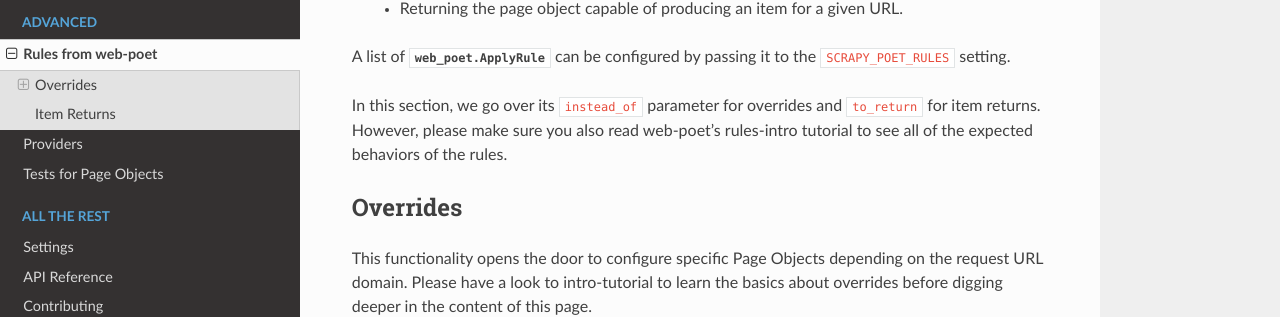
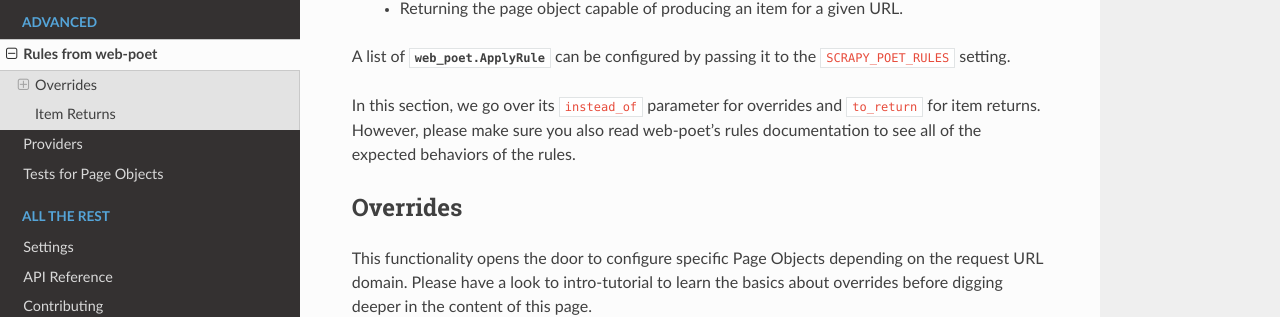
Before and after one commit to scrapinghub/scrapy-poet, a Sphinx documentation site: the page built from docs/rules-from-web-poet.rst, in a window 1280 px wide and 900 px high. Shown: the part 261-578 px from the top of the window. Built offline with Sphinx 7.4.7 and the Read the Docs theme 2.0.0, drawn with Linux system fonts in a browser that asks for light colours; the version number could not be read and is left out; some of the changed text lies outside the part shown.

Commit message:
Update web-poet documentation references (#152)

```diff
--- a/docs/intro/basic-tutorial.rst
+++ b/docs/intro/basic-tutorial.rst
@@ -513,7 +513,7 @@
     * ``scrapy-poet``'s :ref:`rules-from-web-poet` Tutorial section.
     * External `web-poet`_ docs.
 
-        * Specifically, the :external:ref:`rules-intro` Tutorial section.
+        * Specifically, the :ref:`rules` documentation.
 
 Next steps
 ==========
--- a/docs/rules-from-web-poet.rst
+++ b/docs/rules-from-web-poet.rst
@@ -16,8 +16,9 @@
 by passing it to the ``SCRAPY_POET_RULES`` setting.
 
 In this section, we go over its ``instead_of`` parameter for overrides and
-``to_return`` for item returns. However, please make sure you also read web-poet's
-:ref:`rules-intro` tutorial to see all of the expected behaviors of the rules.
+``to_return`` for item returns. However, please make sure you also read
+web-poet's :ref:`rules` documentation to see all of the expected behaviors of
+the rules.
 
 
 Overrides
@@ -146,9 +147,8 @@
 Page Objects with :py:func:`web_poet.handle_urls` provided by `web-poet`_.
 
 .. tip::
-    Make sure to read the :external:ref:`rules-intro` Tutorial section of
-    `web-poet`_ to learn all of its other functionalities that is not covered
-    in this section.
+    Make sure to read the :external:ref:`rules` documentation of `web-poet`_ to
+    learn all of its other functionalities that is not covered in this section.
 
 Let's see an example:
 
@@ -184,8 +184,7 @@
 
     For more info and advanced features of `web-poet`_'s :py:func:`web_poet.handle_urls`
     and its registry, kindly read the `web-poet <https://web-poet.readthedocs.io>`_
-    documentation, specifically its :external:ref:`rules-intro` tutorial
-    section.
+    documentation, specifically its :external:ref:`rules` documentation.
 
 
 Item Returns
@@ -275,4 +274,4 @@
 
 For more information about all the expected behavior for the ``to_return``
 parameter in :class:`web_poet.ApplyRule <web_poet.rules.ApplyRule>`, check out
-web-poet's tutorial regarding :ref:`rules-item-class-example`.
+web-poet :ref:`rules` documentation.
```
